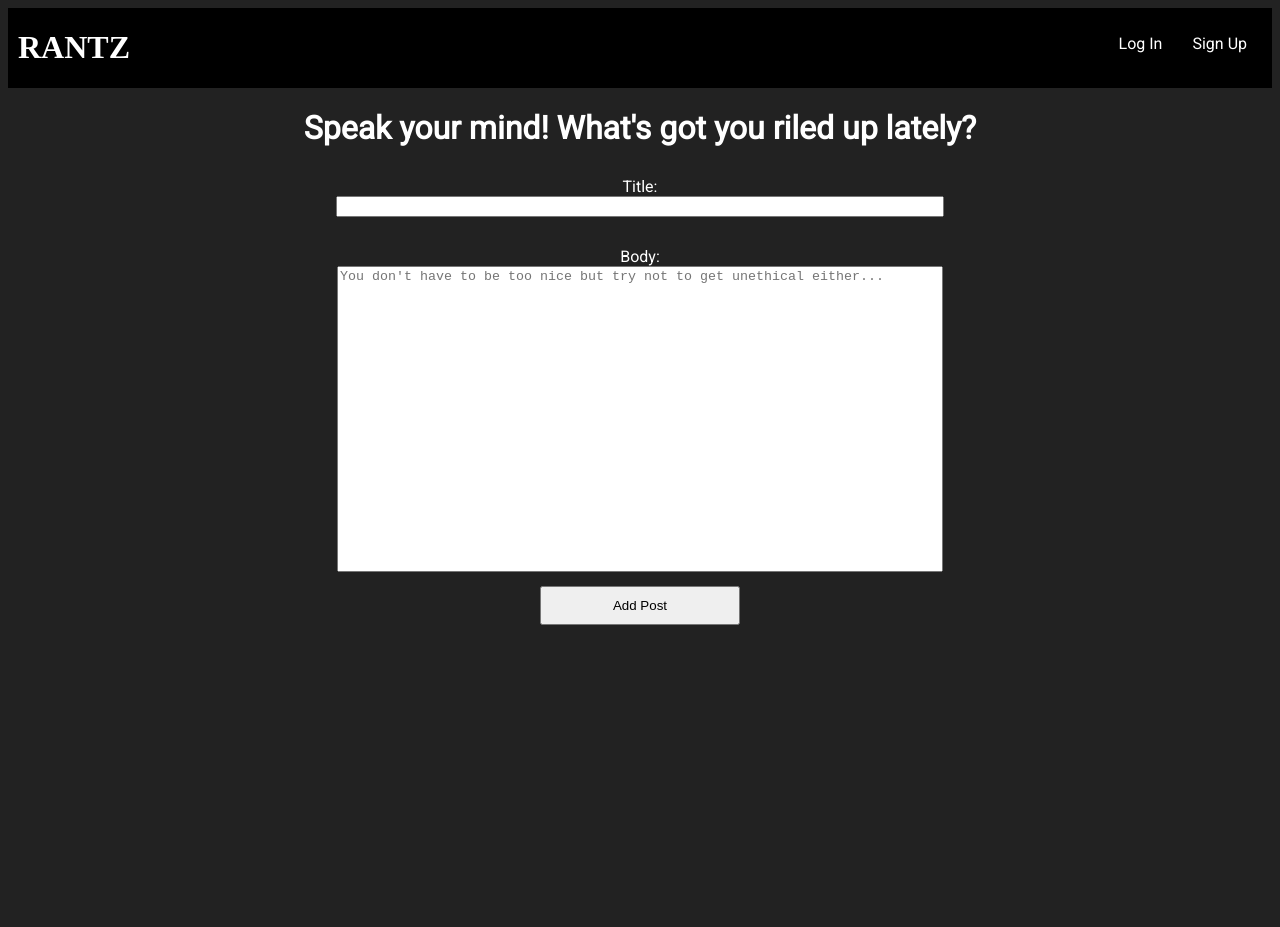
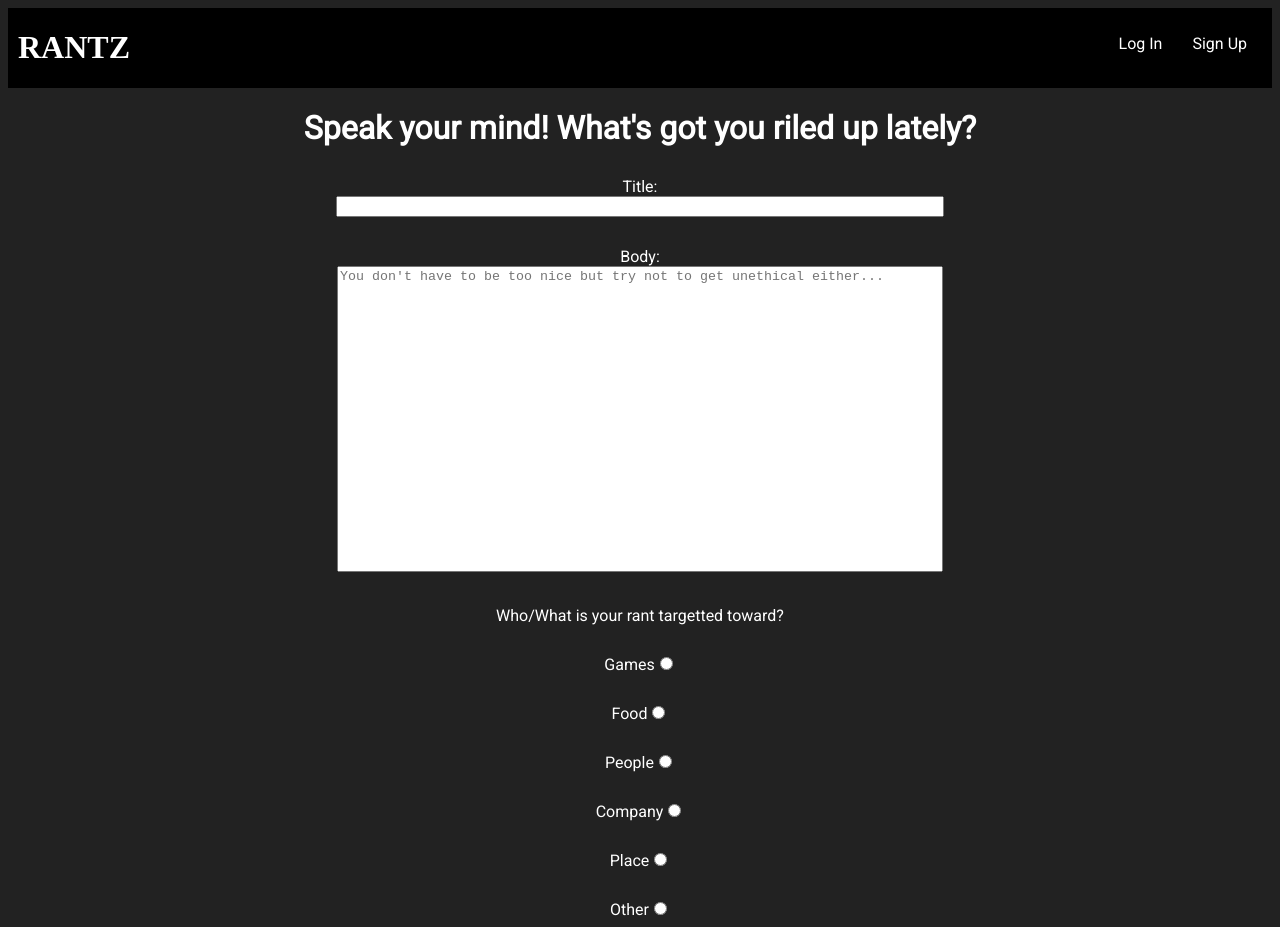
Before and after one commit to JSpewock/Project4-client, a React (Create React App) app: page /p/create in a window 1280 px wide. Shown: the top 927 px of the page. Before the commit the page ends 800 px from the top, so only its background shows below. Built offline with nearby package versions, Linux system fonts and the light colour scheme; no server answers; sample sign-in values are in the browser's storage; a web font is replaced by a local one.

Commit message:
fixed create form. There is now topics

```diff
--- a/src/App.js
+++ b/src/App.js
@@ -87,7 +87,7 @@ export default class App extends Component {
 
   handleNewRant(newPost) {
     const fakeArray = [...this.state.allRants]
-    fakeArray.push(newPost.data)
+    fakeArray.unshift(newPost.data)
     this.setState({allRants: fakeArray})
   }
 
--- a/src/components/CreateForm.jsx
+++ b/src/components/CreateForm.jsx
@@ -12,7 +12,8 @@ export default class CreateForm extends Component {
       title: '',
       body: '',
       redirect: false,
-      done: false
+      done: false,
+      topic: ''
     }
     this.handleChange = this.handleChange.bind(this)
     this.handleSubmit = this.handleSubmit.bind(this)
@@ -55,7 +56,8 @@ export default class CreateForm extends Component {
       method: "POST",
       body: JSON.stringify({
         title: this.state.title,
-        body: this.state.body
+        body: this.state.body,
+        topic: this.state.topic
       }),
       headers: {
         'Content-Type': 'application/json',
@@ -84,6 +86,19 @@ export default class CreateForm extends Component {
               <input name='title' type='text' onChange={this.handleChange} value={this.state.title} className="title-input" />
               <label htmlFor='body'>Body:</label>
               <textarea name='body' onChange={this.handleChange} placeholder="You don't have to be too nice but try not to get unethical either..." >{this.state.body}</textarea>
+              <label>Who/What is your rant targetted toward?</label>
+              <label htmlFor="games" className="radio-button">Games</label>
+              <input type="radio" name="topic" value="games" onChange={this.handleChange}/><br></br>
+              <label htmlFor="food" className="radio-button">Food</label>
+              <input type="radio" name="topic" value="food" onChange={this.handleChange}/><br></br>
+              <label htmlFor="people" className="radio-button">People</label>
+              <input type="radio" name="topic" value="people" onChange={this.handleChange}/><br></br>
+              <label htmlFor="company" className="radio-button">Company</label>
+              <input type="radio" name="topic" value="company" onChange={this.handleChange}/><br></br>
+              <label htmlFor="place" className="radio-button">Place</label>
+              <input type="radio" name="topic" value="place" onChange={this.handleChange}/><br></br>
+              <label htmlFor="other" className="radio-button">Other</label>
+              <input type="radio" name="topic" value="other" onChange={this.handleChange}/><br></br>
               <input type='submit' value='Add Post' className="submit-button"/>
             </form>
           </div>
--- a/src/components/Index.jsx
+++ b/src/components/Index.jsx
@@ -43,8 +43,8 @@ export default class Index extends Component {
                 this.handleSort('other')}
                 }>Other</a>
               <a href='#' onClick={() => {
-                this.handleSort('game')
-              }}>Game</a>
+                this.handleSort('games')
+              }}>Games</a>
               <a href='#' onClick={() => {
                 this.handleSort('food')
               }}>Food</a>
--- a/src/index.css
+++ b/src/index.css
@@ -205,3 +205,6 @@ body {
 .title-input {
   width: 600px;
 }
+.form > .radio-button {
+  display: inline-block;
+}
```
Also changed, not shown: 1 other file (tests, documents, lock files or other folders).
